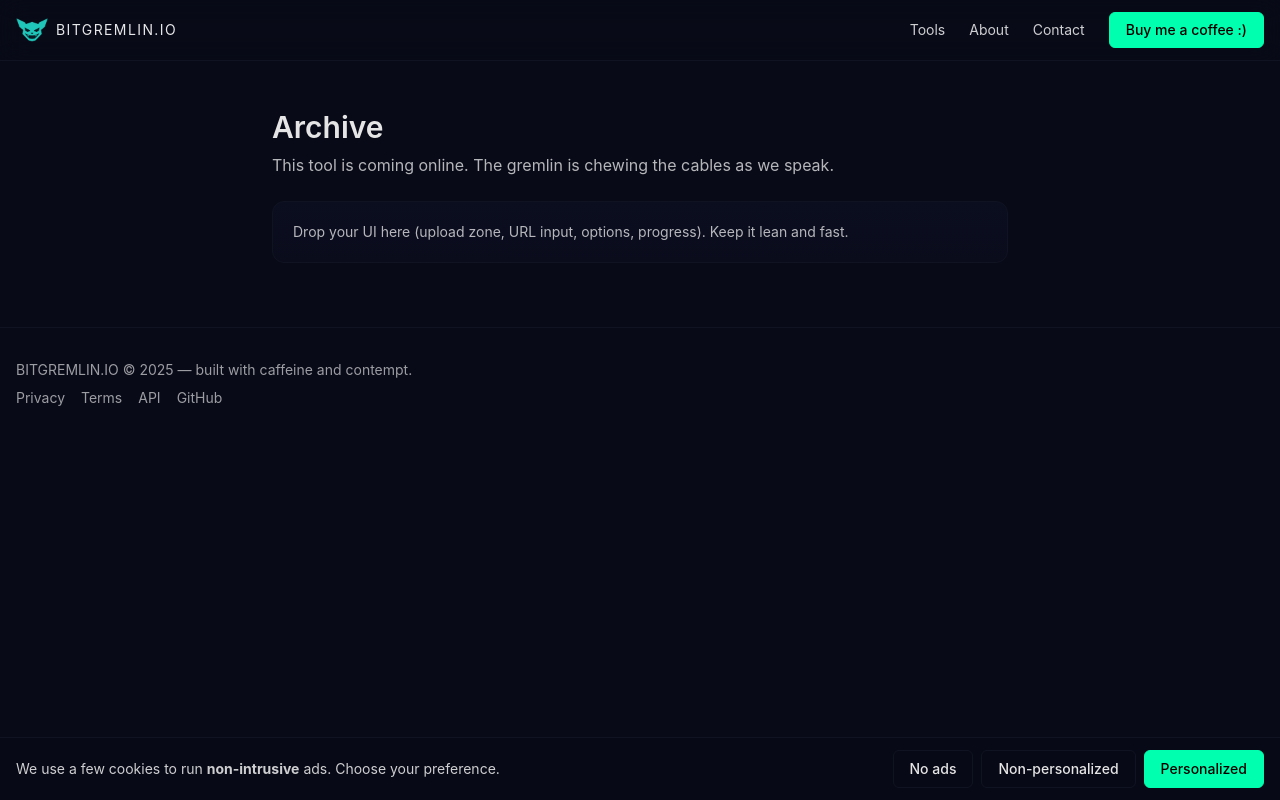
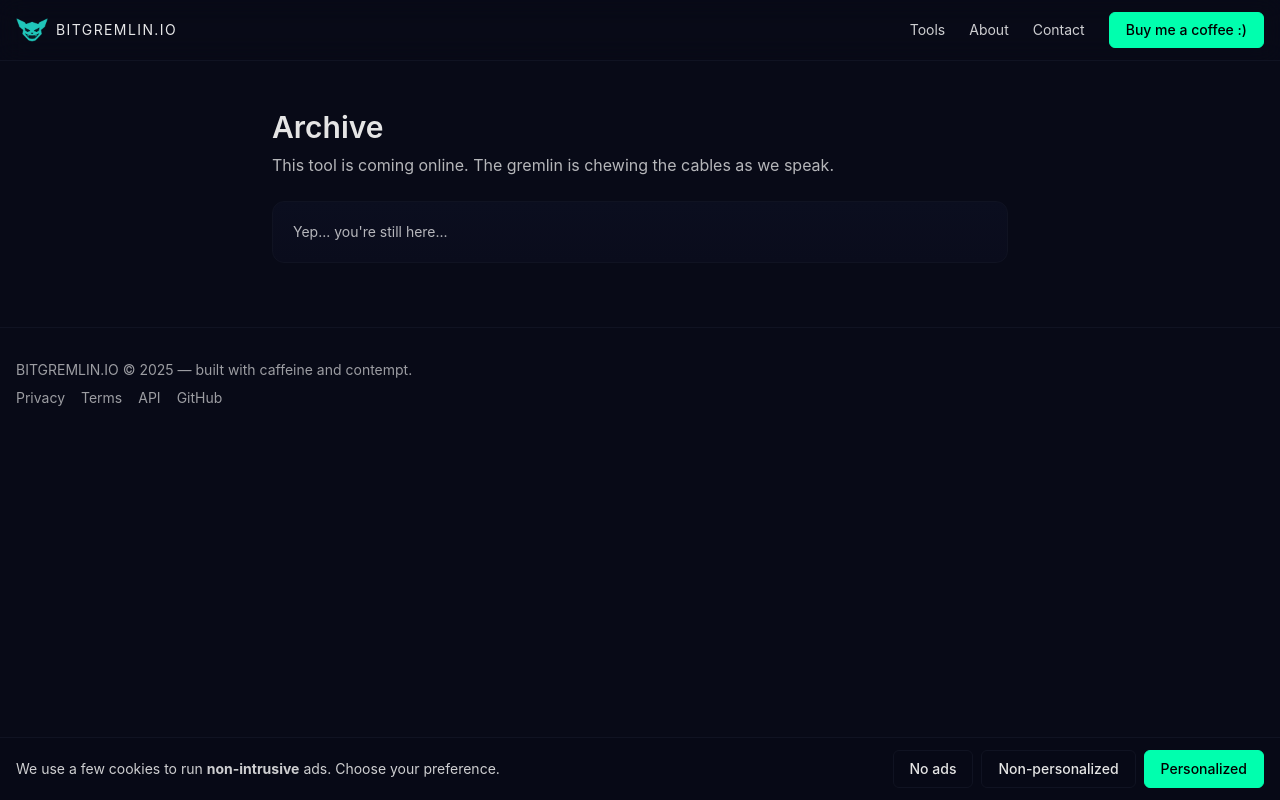
Before and after one commit to B33BMO/bitgremlin, a Next.js app: page /tools/archive in a window 1280 px wide. Built offline with nearby package versions, Linux system fonts and the light colour scheme.

Commit message:
Update page.tsx

```diff
--- a/app/tools/[slug]/page.tsx
+++ b/app/tools/[slug]/page.tsx
@@ -18,7 +18,7 @@ export default function ToolPage({ params }: { params: { slug: string } }) {
 
         <div className="mt-6 rounded-xl card p-5">
           <p className="text-sm text-white/70">
-            Drop your UI here (upload zone, URL input, options, progress). Keep it lean and fast.
+            Yep... you're still here...
           </p>
         </div>
       </main>
```
